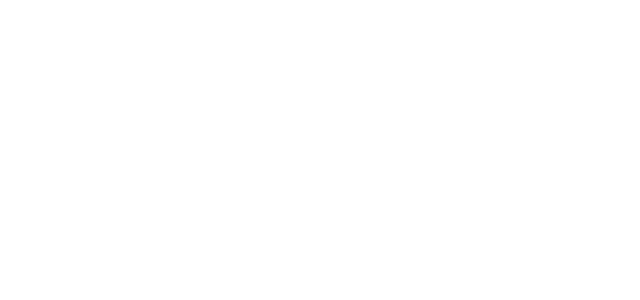
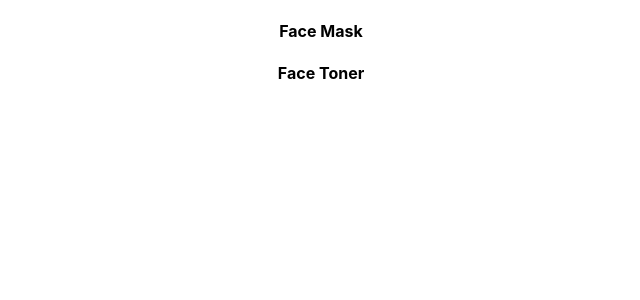
Before and after one commit to jchaselubitz/Skynn-mod-4, a React (Create React App) app in the folder skynn/: page / in a window 1280 px wide. Shown: the top 300 px of the page, without its empty margins (319-959 px from the left). Built offline with nearby package versions, Linux system fonts and the light colour scheme.

Commit message:
got formulation list showing

```diff
--- a/skynn/src/App.jsx
+++ b/skynn/src/App.jsx
@@ -1,5 +1,5 @@
 import React, { Component } from 'react';
-import Data from './data.js'
+
 import logo from './logo.svg';
 import './App.css';
 import FormulationContainer from './components/FormulationContainer';
@@ -8,22 +8,14 @@ import NavBar from './components/NavBar';
 class App extends Component {
 
   state = {
-    formulas: [],
-
   }
-
-  componentDidMount () {
-    this.setState({formulas: Data})
-  }
-
 
   render() {
     return (
       <div className="App">
        {/* <nav><NavBar /></nav> */}
        <div className="formulation-container">
-       {console.log("formulas state at App", this.state.formulas)}
-        <FormulationContainer formulas={this.state.formulas} />
+        <FormulationContainer/>
        </div>
       </div>
     );
--- a/skynn/src/components/FormulationContainer.jsx
+++ b/skynn/src/components/FormulationContainer.jsx
@@ -1,13 +1,18 @@
 import React, { Component } from 'react';
+import Data from '../data.js'
 import SideBar from './SideBar';
 
 // send formulations to sidebar
 
 class FormulationContainer extends Component {
   state = {
-    formulas: this.props.formulas,
+    formulas: [],
     selectedFormulaId: undefined
    }
+
+   componentDidMount () {
+    this.setState({formulas: Data})
+  }
 
 
   render() {
@@ -15,7 +20,7 @@ class FormulationContainer extends Component {
 
       <div className="sidebar">
       {console.log("formulas state at FormulationContainer", this.state.formulas)}
-        {/* <SideBar formulas={this.state.formulas}/> */}
+        <SideBar formulas={this.state.formulas}/>
       </div>
     );
   }
--- /dev/null
+++ b/skynn/src/components/FormulationListItem.jsx
@@ -0,0 +1,11 @@
+import React, { Component } from 'react';
+
+const FormulationListItem = (props) => {
+  console.log("sdfasdf",props)
+  return (
+    <h4>{props.formulaName}
+      </h4>
+   );
+}
+
+export default FormulationListItem;
--- a/skynn/src/components/SideBar.jsx
+++ b/skynn/src/components/SideBar.jsx
@@ -0,0 +1,19 @@
+import React, { Component } from 'react';
+import FormulationListItem from './FormulationListItem'
+
+class SideBar extends Component {
+
+renderList = () => {
+  return this.props.formulas.map(formula => <FormulationListItem formulaName={formula.name} formulaId={formula.Id} />) //
+ }
+
+  render() {
+    return (
+      <div>
+        {this.renderList()}
+      </div>
+     );
+  }
+}
+
+export default SideBar;
```
Also changed, not shown: skynn/src/components/FormulationList.jsx (deleted).
